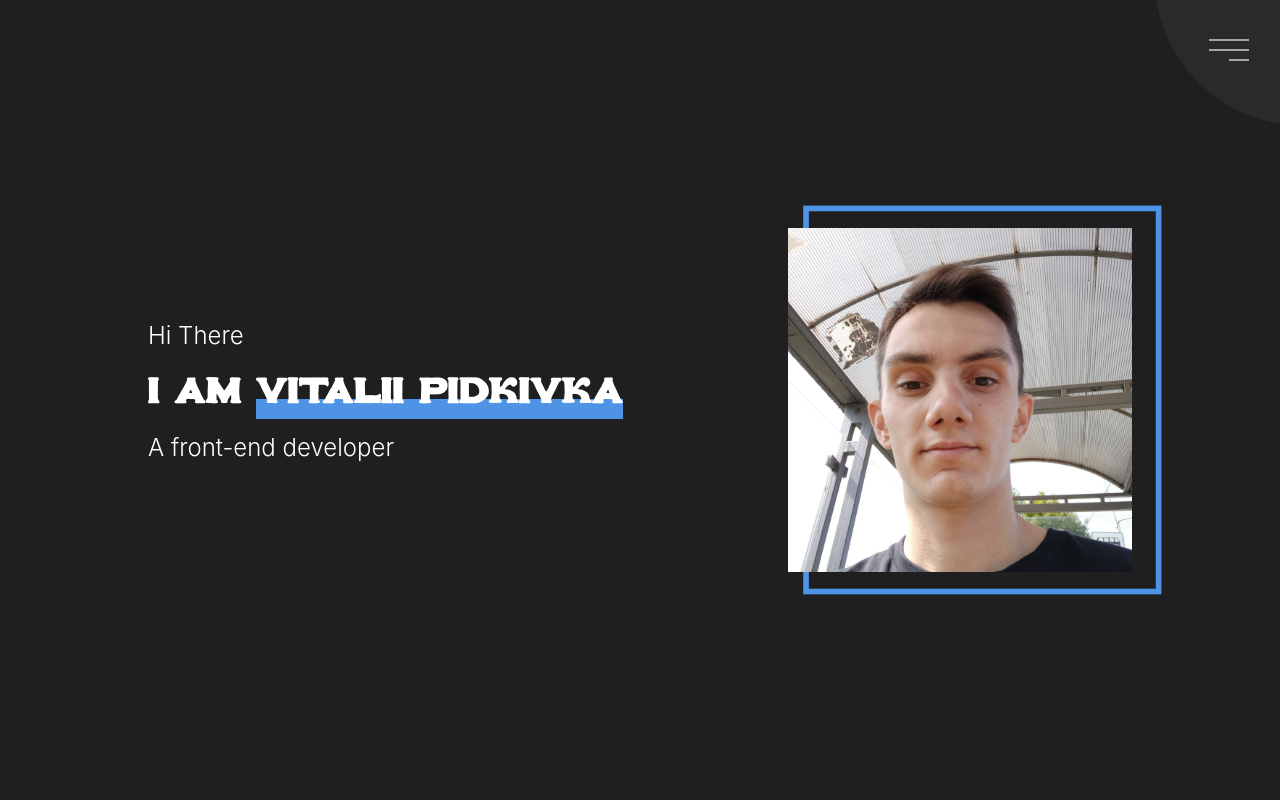
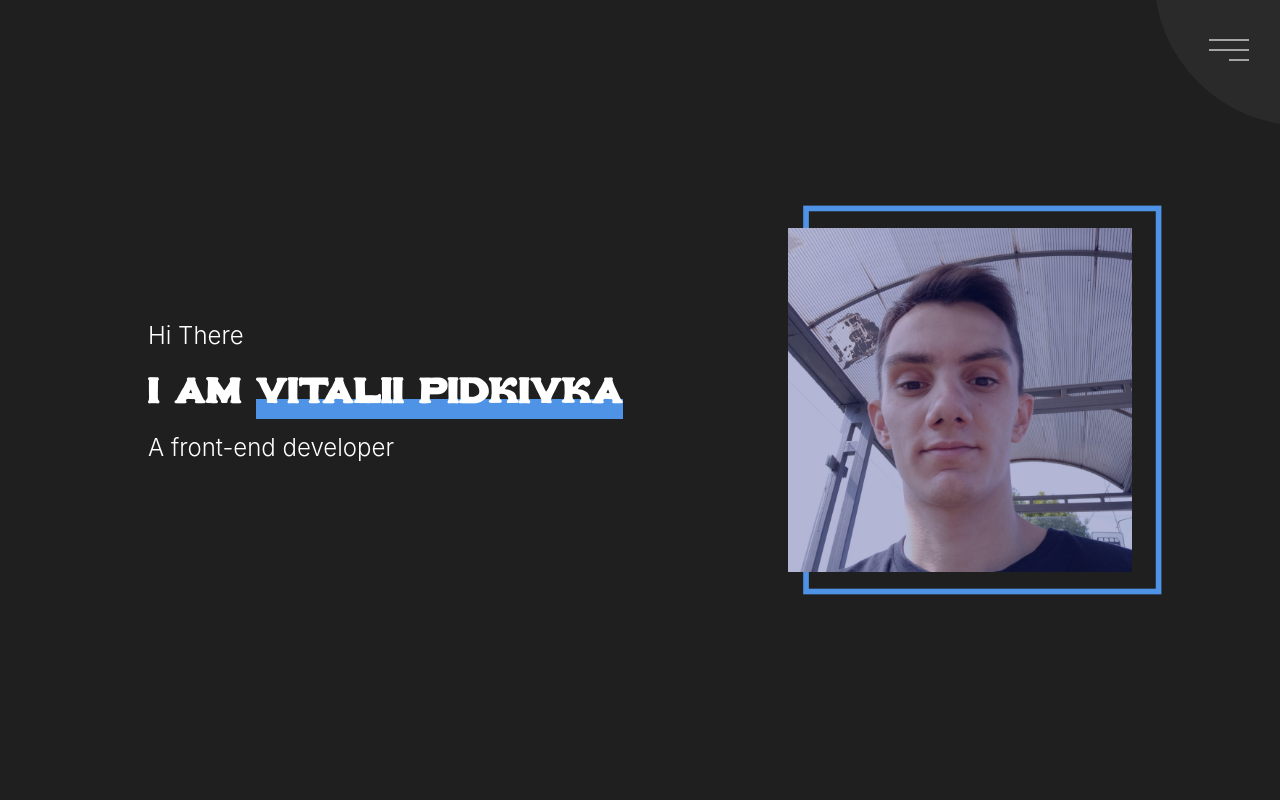
Before and after one commit to Vitaliy-Pidkivka/portfolio, a React (Create React App) app: page / in a window 1280 px wide. Shown: the top 800 px of the page. Built offline with nearby package versions, Linux system fonts and the light colour scheme.

Commit message:
change styles for mainAvatar

```diff
--- a/src/components/Main/MainAvatar/MainAvatar.module.scss
+++ b/src/components/Main/MainAvatar/MainAvatar.module.scss
@@ -1,7 +1,17 @@
 .main__avatar {
   position: relative;
   padding-bottom: 100%;
-
+  &::before{
+    content: '';
+    position: absolute;
+    top: 0;
+    left: 0;
+    width: 100%;
+    height: 100%;
+    background-color: #041076;
+    z-index: 40;
+    opacity: .3;
+  }
   @media (max-width: 767px) {
     padding-bottom: 270px;
     width: 270px;
@@ -17,6 +27,7 @@
     height: 100%;
     z-index: 5;
     object-fit: cover;
+
   }
 
   span {
```
